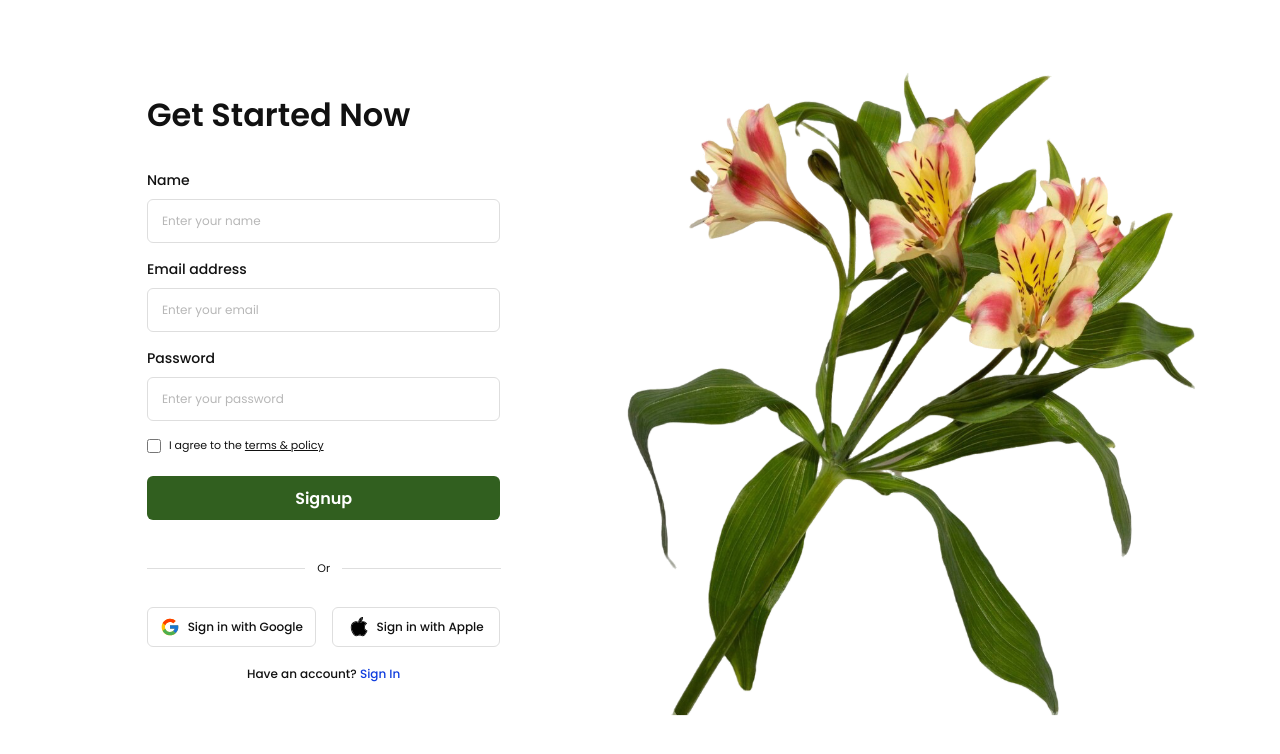
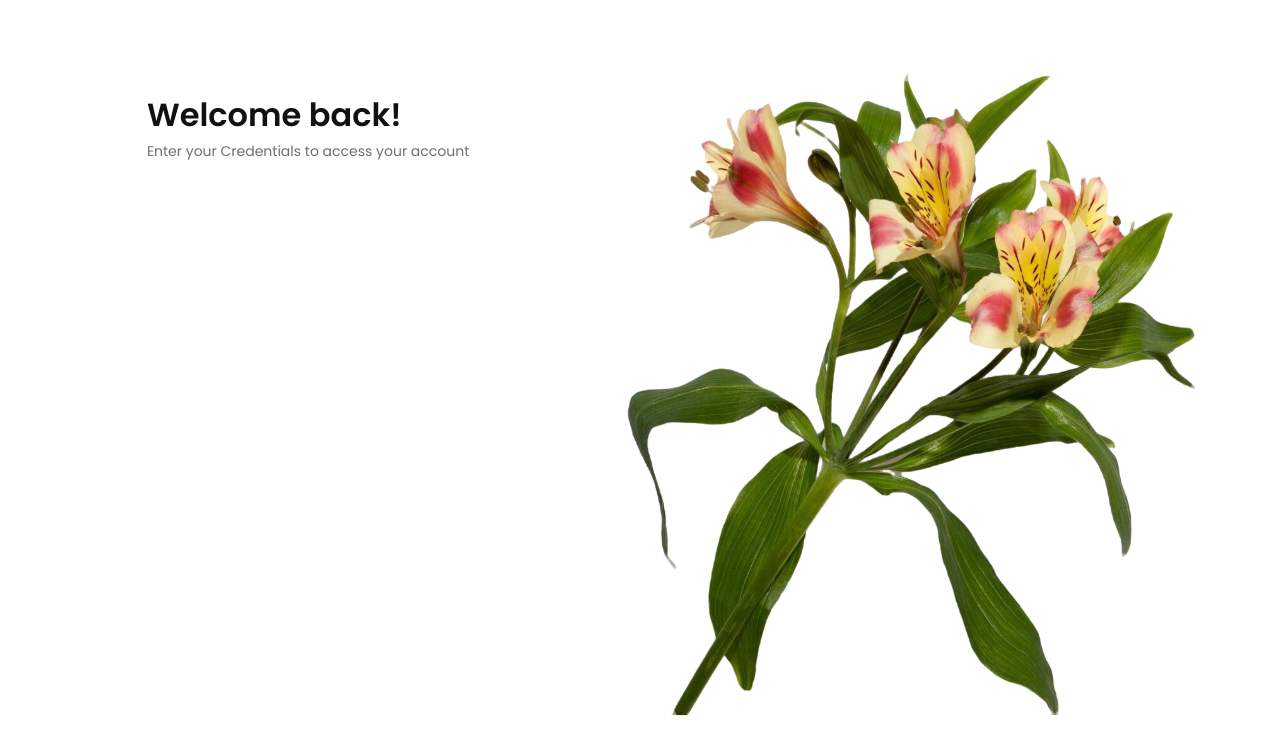
Before and after one commit to maki-sushi-distro/appdev1-final-practical-exam, a React (Vite) app: page / in a window 1280 px wide. Shown: the top 754 px of the page. Built offline with nearby package versions, Linux system fonts and the light colour scheme.

Commit message:
Update Login page title

```diff
--- a/src/App.jsx
+++ b/src/App.jsx
@@ -1,8 +1,9 @@
-import Signup from "./components/signup/Signup";
+import Login from "./components/login/Login";
+//import Signup from "./components/signup/Signup"
 function App() {
   return (
     <>
-      <Signup />
+      <Login />
     </>
   );
 }
--- a/src/components/login/Login.jsx
+++ b/src/components/login/Login.jsx
@@ -1,79 +1,13 @@
 import styles from "./Login.module.css";
 import image from "../../assets/blossom-flower.svg";
-import googleIcon from "../../assets/icons-google-logo.svg";
-import appleIcon from "../../assets/icons-apple-logo.svg";
 
 export default function Login() {
   return (
     <main className={styles.signup}>
       <section className={styles.left}>
-        <h1 className={styles.title}>Get Started Now</h1>
-        <form className={styles.form}>
-          <div className={styles.field}>
-            <label htmlFor="name">Name</label>
-            <input
-              id="name"
-              name="name"
-              type="text"
-              placeholder="Enter your name"
-              autoComplete="name"
-              required
-            />
-          </div>
-
-          <div className={styles.field}>
-            <label htmlFor="email">Email address</label>
-            <input
-              id="email"
-              name="email"
-              type="email"
-              placeholder="Enter your email"
-              autoComplete="email"
-              required
-            />
-          </div>
-
-          <div className={styles.field}>
-            <label htmlFor="password">Password</label>
-            <input
-              id="password"
-              name="password"
-              type="password"
-              placeholder="Enter your password"
-              autoComplete="new-password"
-              required
-            />
-          </div>
-
-          <label className={styles.terms}>
-            <input name="terms" type="checkbox" required />
-            <span>
-              I agree to the <a href="#terms">terms &amp; policy</a>
-            </span>
-          </label>
-
-          <button className={styles.submit} type="submit">
-            Signup
-          </button>
-        </form>
-
-        <div className={styles.divider}>
-          <span>Or</span>
-        </div>
-
-        <div className={styles.socialButtons}>
-          <button className={styles.socialButton} type="button">
-            <img src={googleIcon} alt="" />
-            <span>Sign in with Google</span>
-          </button>
-          <button className={styles.socialButton} type="button">
-            <img src={appleIcon} alt="" />
-            <span>Sign in with Apple</span>
-          </button>
-        </div>
-
-        <p className={styles.accountPrompt}>
-          Have an account? <a href="#sign-in">Sign In</a>
+        <h1 className={styles.title}>Welcome back!</h1>
+        <p className={styles.subtitle}>
+          Enter your Credentials to access your account
         </p>
       </section>
       <section className={styles.right}>
--- a/src/components/login/Login.module.css
+++ b/src/components/login/Login.module.css
@@ -21,141 +21,12 @@
   white-space: nowrap;
 }
 
-.form {
-  display: flex;
-  width: 100%;
-  margin-top: 36px;
-  flex-direction: column;
-}
-
-.field {
-  display: grid;
-  gap: 8px;
-}
-
-.field + .field {
-  margin-top: 16px;
-}
-
-.field label {
-  color: var(--color-text);
+.subtitle {
+  margin: 8px 0 0;
+  color: var(--color-muted);
   font-size: 14px;
-  font-weight: 500;
-}
-
-.field input {
-  width: 100%;
-  height: 44px;
-  padding: 0 14px;
-  border: 1px solid var(--color-border);
-  border-radius: var(--control-radius);
-  outline: none;
-  color: var(--color-text);
-  font-size: 12px;
-}
-
-.field input::placeholder {
-  color: #b7b7b7;
-}
-
-.field input:focus {
-  border-color: var(--color-primary);
-}
-
-.terms {
-  display: flex;
-  margin-top: 16px;
-  align-items: center;
-  gap: 8px;
-  color: var(--color-text);
-  font-size: 11px;
+  line-height: 1.4;
   white-space: nowrap;
-}
-
-.terms input {
-  width: 14px;
-  height: 14px;
-  margin: 0;
-  accent-color: var(--color-primary);
-}
-
-.terms a {
-  color: inherit;
-}
-
-.submit {
-  width: 100%;
-  height: 44px;
-  margin-top: 22px;
-  border: 0;
-  border-radius: var(--control-radius);
-  background: var(--color-primary);
-  color: #ffffff;
-  font-weight: 600;
-  cursor: pointer;
-}
-
-.submit:hover {
-  background: var(--color-primary-hover);
-}
-
-.divider {
-  display: flex;
-  margin-top: 40px;
-  align-items: center;
-  gap: 12px;
-  color: var(--color-text);
-  font-size: 11px;
-}
-
-.divider::before,
-.divider::after {
-  height: 1px;
-  flex: 1;
-  background: var(--color-border);
-  content: "";
-}
-
-.socialButtons {
-  display: grid;
-  margin-top: 30px;
-  grid-template-columns: repeat(2, minmax(0, 1fr));
-  gap: 16px;
-}
-
-.socialButton {
-  display: flex;
-  height: 40px;
-  padding: 0 10px;
-  align-items: center;
-  justify-content: center;
-  gap: 8px;
-  border: 1px solid var(--color-border);
-  border-radius: var(--control-radius);
-  background: var(--color-surface);
-  color: var(--color-text);
-  font-size: 12px;
-  font-weight: 500;
-  white-space: nowrap;
-  cursor: pointer;
-}
-
-.socialButton img {
-  width: 20px;
-  height: 20px;
-}
-
-.accountPrompt {
-  margin: 18px 0 0;
-  color: var(--color-text);
-  font-size: 12px;
-  font-weight: 500;
-  text-align: center;
-}
-
-.accountPrompt a {
-  color: var(--color-link);
-  text-decoration: none;
 }
 
 .right {
```
Also changed, not shown: savandal-login-title.png (added).
